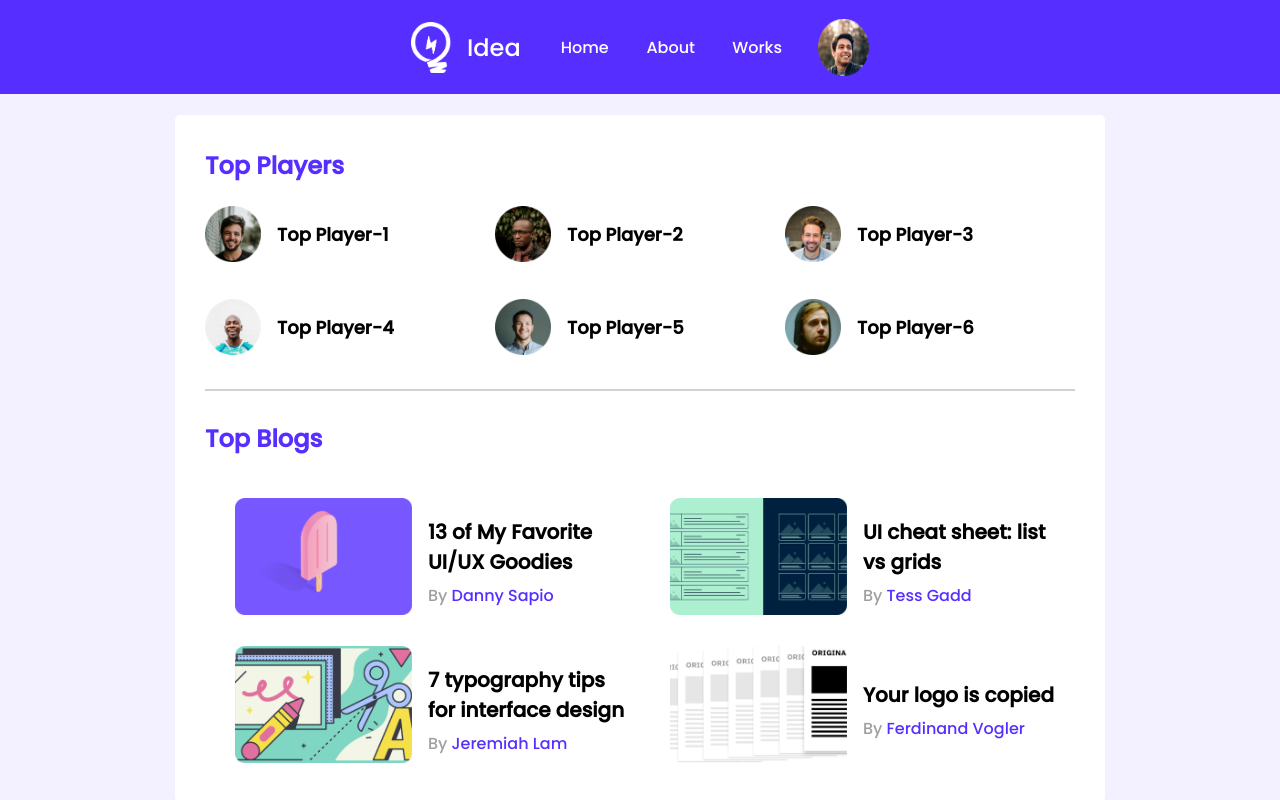
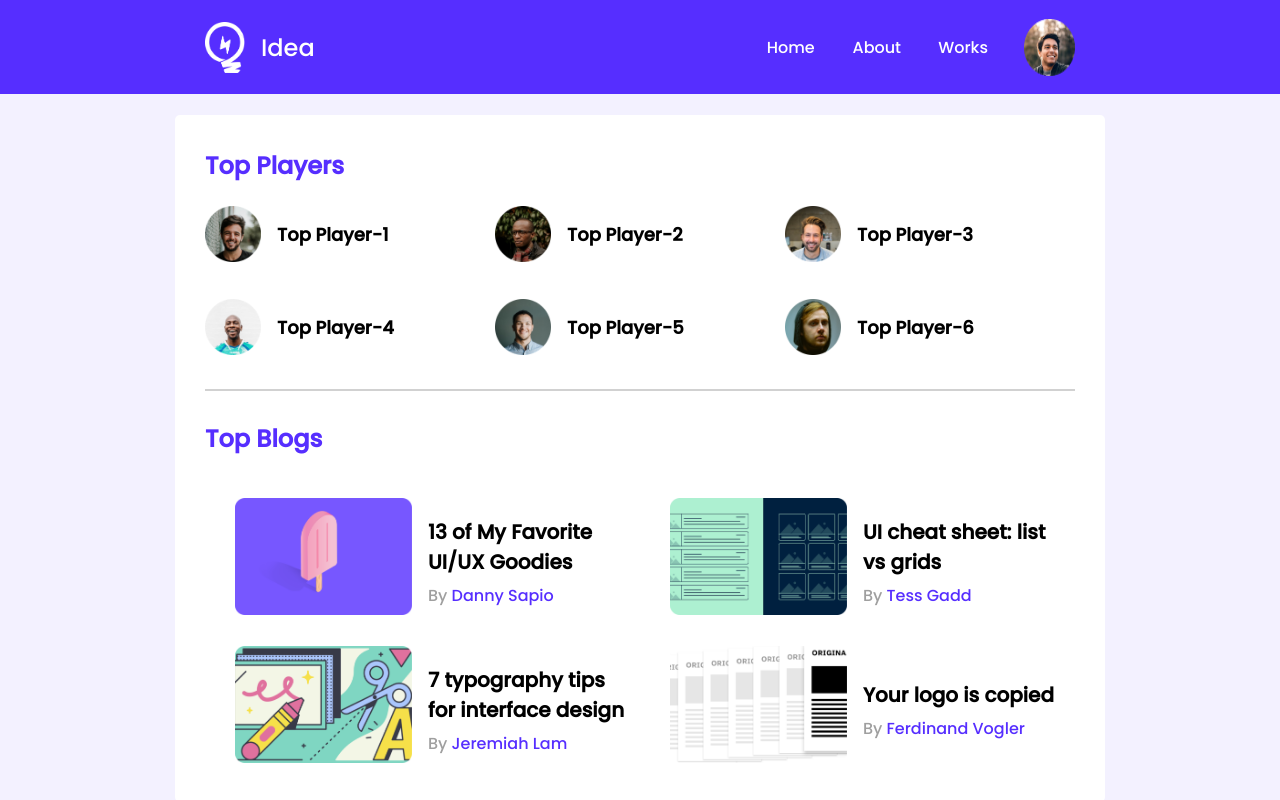
Before and after one commit to saidulislam-official/leader-board-css, a plain HTML site: page index.html in a window 1280 px wide. Shown: the top 800 px of the page. Drawn offline with Linux system fonts and the light colour scheme.

Commit message:
edited comment

```diff
--- a/styles/style.css
+++ b/styles/style.css
@@ -21,9 +21,9 @@ body{
     /* display: grid;
     grid-template-columns: repeat(2, 1fr); */
     display: flex;
-    /* width: 870px; */
+    width: 870px;
     align-items: center;
-    /* justify-content: space-between; */
+    justify-content: space-between;
 
 
 }
```
